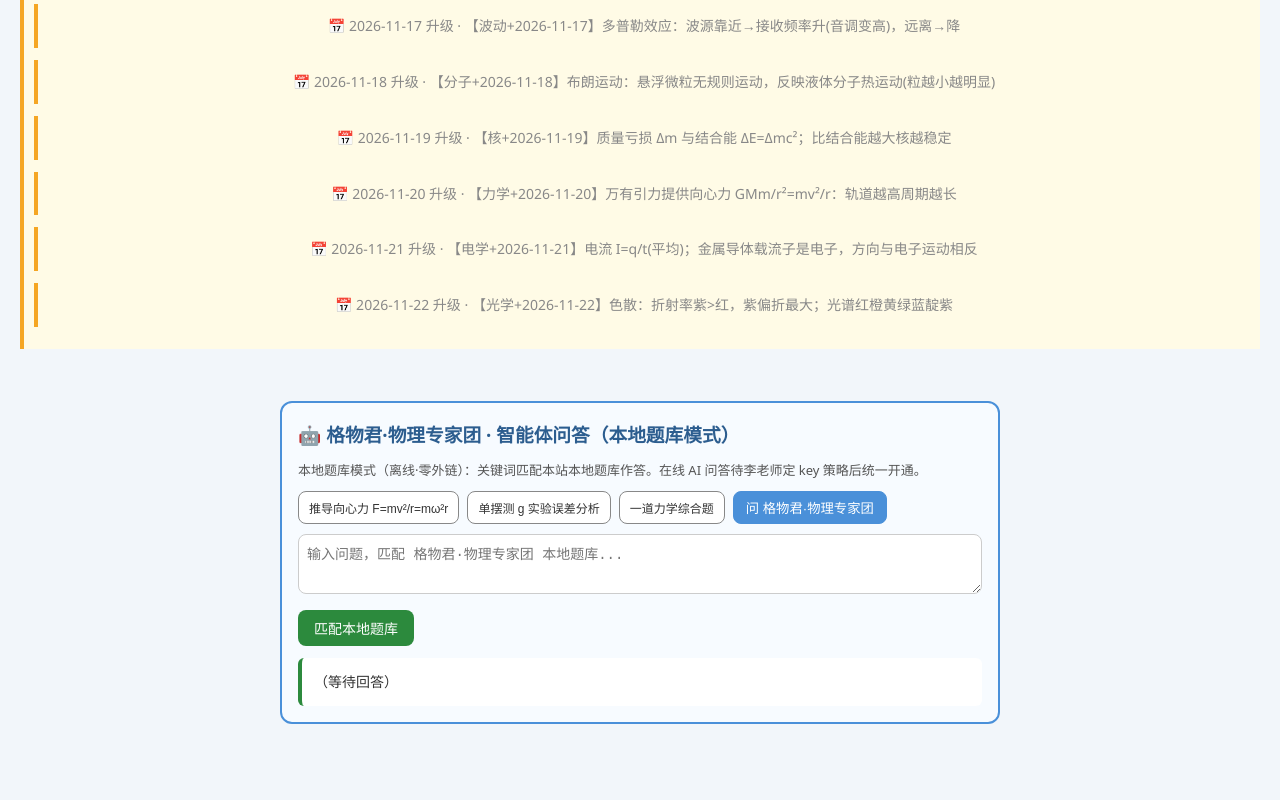
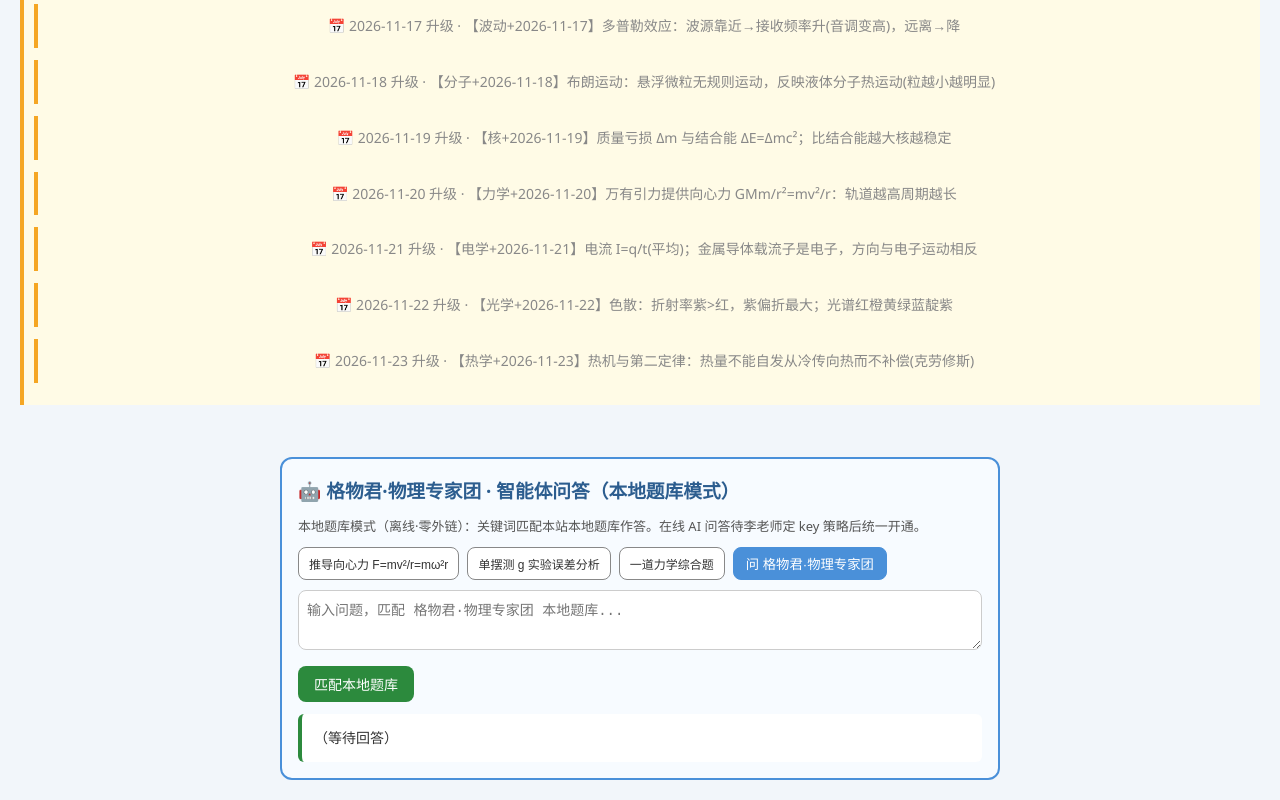
Before and after one commit to dapengzhanchi141345/li-yanming-physics, a plain HTML site: page index.html in a window 1280 px wide. Shown: the part 2572-3372 px from the top of the page. Before the commit the page ends 3316 px from the top, so only its background shows below. Drawn offline with Linux system fonts and the light colour scheme.

Commit message:
physics 12独立站升级 2026-11-23

```diff
--- a/index.html
+++ b/index.html
@@ -165,6 +165,8 @@ footer{text-align:center;padding:20px;color:#888;font-size:13px;margin-top:30px;
 <div style="background:#fffbe6;border-left:4px solid #f5a623;padding:10px;margin:12px 0;font-size:14px">📅 2026-11-21 升级 · 【电学+2026-11-21】电流 I=q/t(平均)；金属导体载流子是电子，方向与电子运动相反</div>
 
 <div style="background:#fffbe6;border-left:4px solid #f5a623;padding:10px;margin:12px 0;font-size:14px">📅 2026-11-22 升级 · 【光学+2026-11-22】色散：折射率紫>红，紫偏折最大；光谱红橙黄绿蓝靛紫</div>
+
+<div style="background:#fffbe6;border-left:4px solid #f5a623;padding:10px;margin:12px 0;font-size:14px">📅 2026-11-23 升级 · 【热学+2026-11-23】热机与第二定律：热量不能自发从冷传向热而不补偿(克劳修斯)</div>
 </footer>
 
 <script>
```
